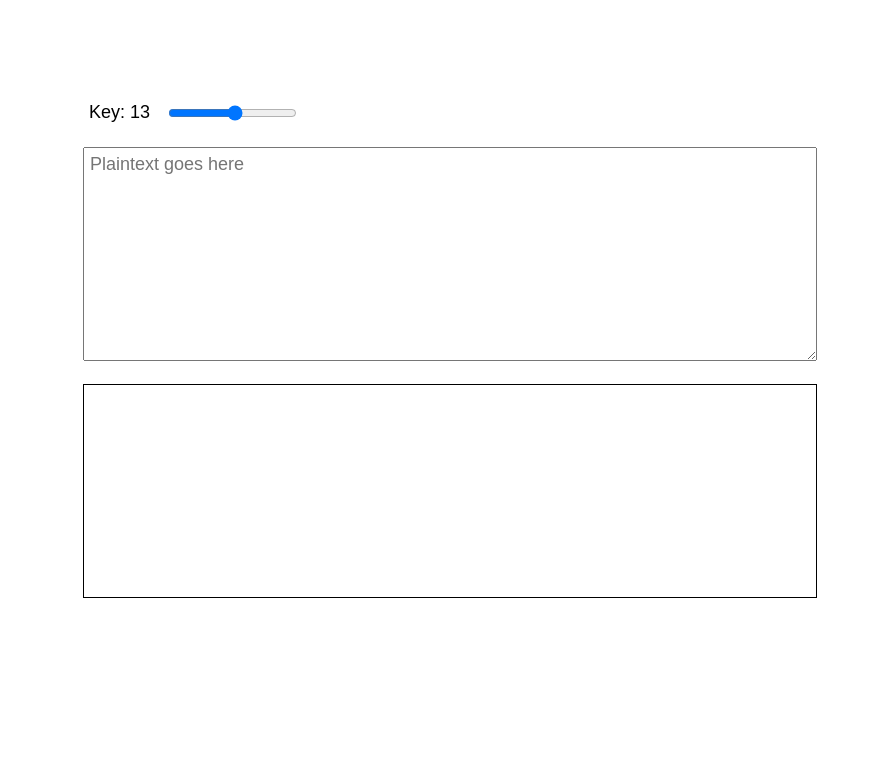
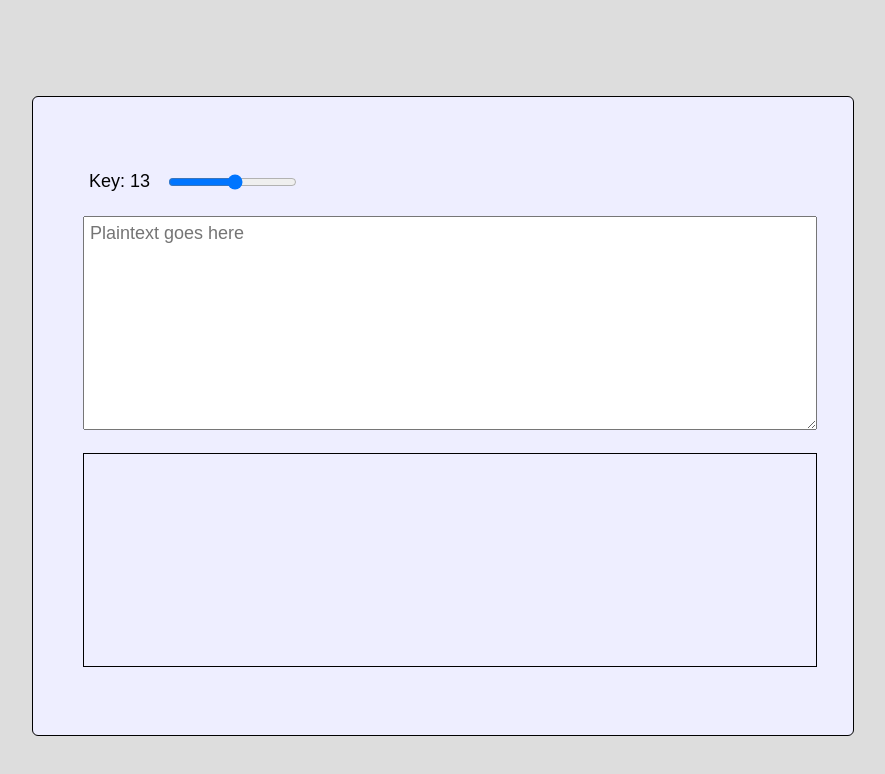
Before and after one commit to bhs-intro-to-programming/gigamonkey, a website: page projects/caesar-cipher/public/index.html in a window 1280 px wide. Shown: the whole page, without its empty margins (197-1082 px from the left). Drawn offline with Linux system fonts and the light colour scheme.

Commit message:
More stylish.

```diff
--- a/projects/caesar-cipher/public/styles/style.css
+++ b/projects/caesar-cipher/public/styles/style.css
@@ -1,11 +1,19 @@
+html {
+  background: #ddd;
+}
+
+body {
+  background: #eef;
+  width: 40em;
+  margin: 1in auto;
+  padding: 50px;
+  border-radius: 6px;
+  border: 1px solid black;
+}
+
 * {
   font-size: 18px;
   font-family: sans-serif;
-}
-
-body {
-  width: 40em;
-  margin: 1in auto;
 }
 
 textarea,
```
